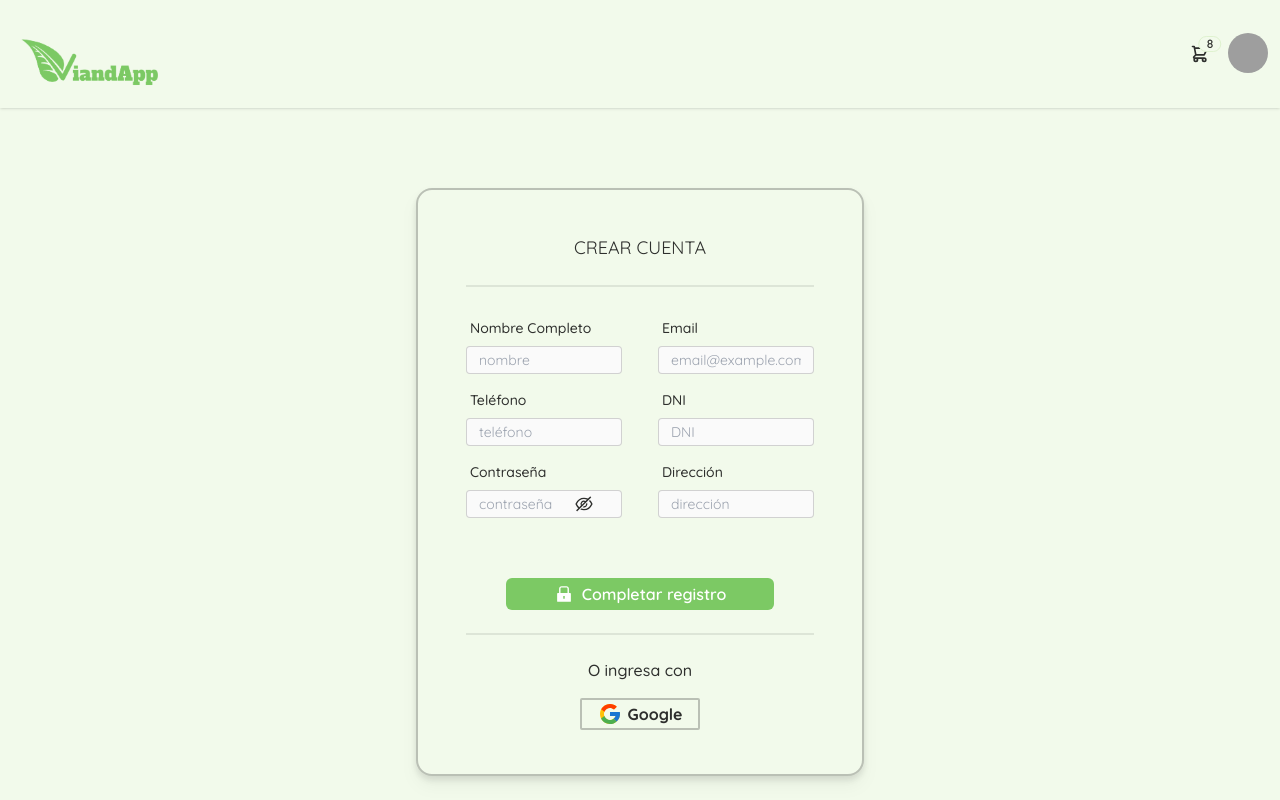
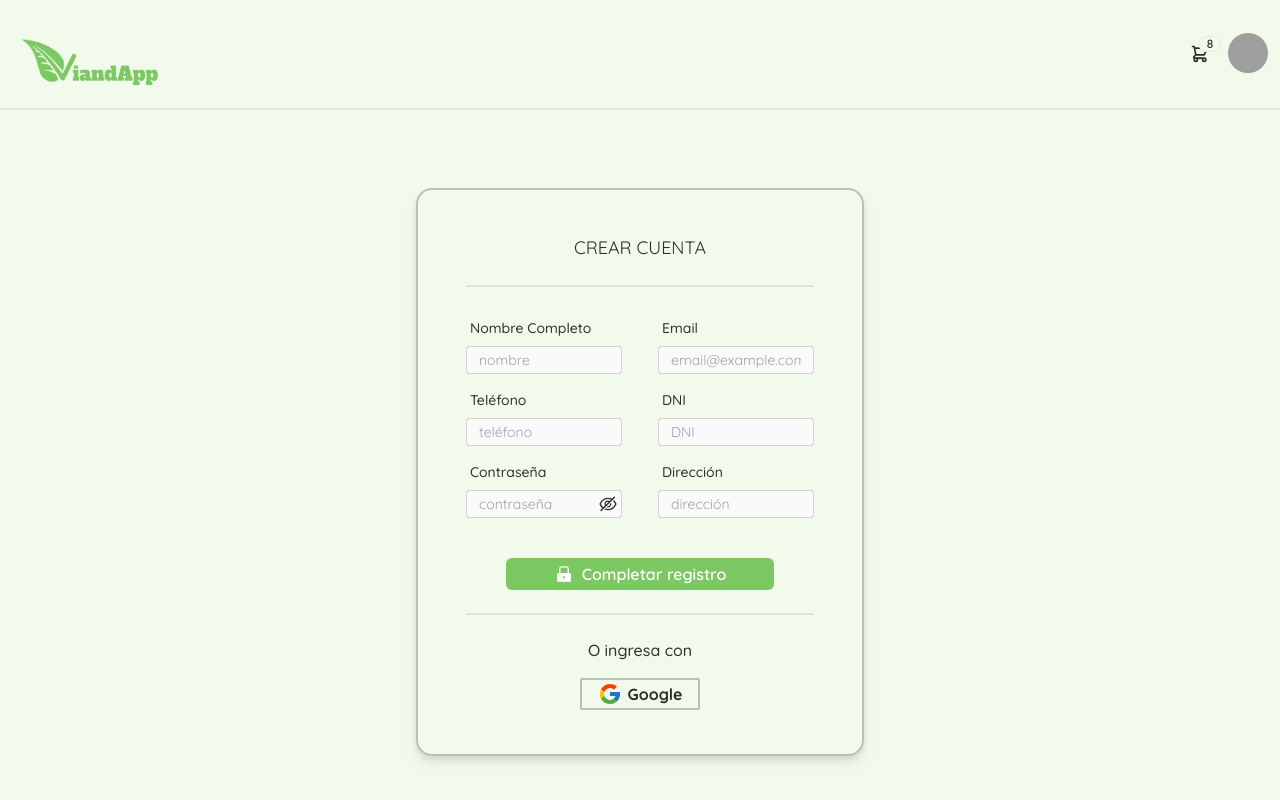
Before and after one commit to ProyectoFinal-Henry/Vianda-app, a Next.js app: page /catalog/registro in a window 1280 px wide. Built offline with nearby package versions, Linux system fonts and the light colour scheme; grey boxes are pictures that could not be loaded.

Commit message:
ultimos cambios en registro

```diff
--- a/src/components/register/UserFormRegister.jsx
+++ b/src/components/register/UserFormRegister.jsx
@@ -180,7 +180,7 @@ export const UserFormRegister = () => {
               <label className="label">
                 <span className="label-text font-medium ">Contraseña</span>
               </label>
-
+              <div className="flex flex-row">
                 <input
                   type={visible ? "text" : "password"}
                   placeholder="contraseña"
@@ -204,7 +204,7 @@ export const UserFormRegister = () => {
 
                 <button
                   type="button"
-                class="relative min-w-min left-24 bottom-6  ml-3  "
+                  class="relative min-w-min   ml-3  right-9"
                   onClick={passwordVisibility}
                 >
                   {visible ? (
@@ -213,6 +213,8 @@ export const UserFormRegister = () => {
                     <AiOutlineEyeInvisible className="text-xl mr-0" />
                   )}
                 </button>
+              </div>
+
               {errors.password && (
                 <span className="mt-1 text-xs text-warning">
                   {errors.password.message}
@@ -220,7 +222,7 @@ export const UserFormRegister = () => {
               )}
             </div>
 
-            <div className="form-control  w-full pb-7">
+            <div className="form-control  w-full pb-2 ">
               <label className="label" htmlFor="direccion">
                 <span className="label-text font-medium ">Dirección</span>
               </label>
```
Lines whose indentation alone changed are shown as unchanged.
